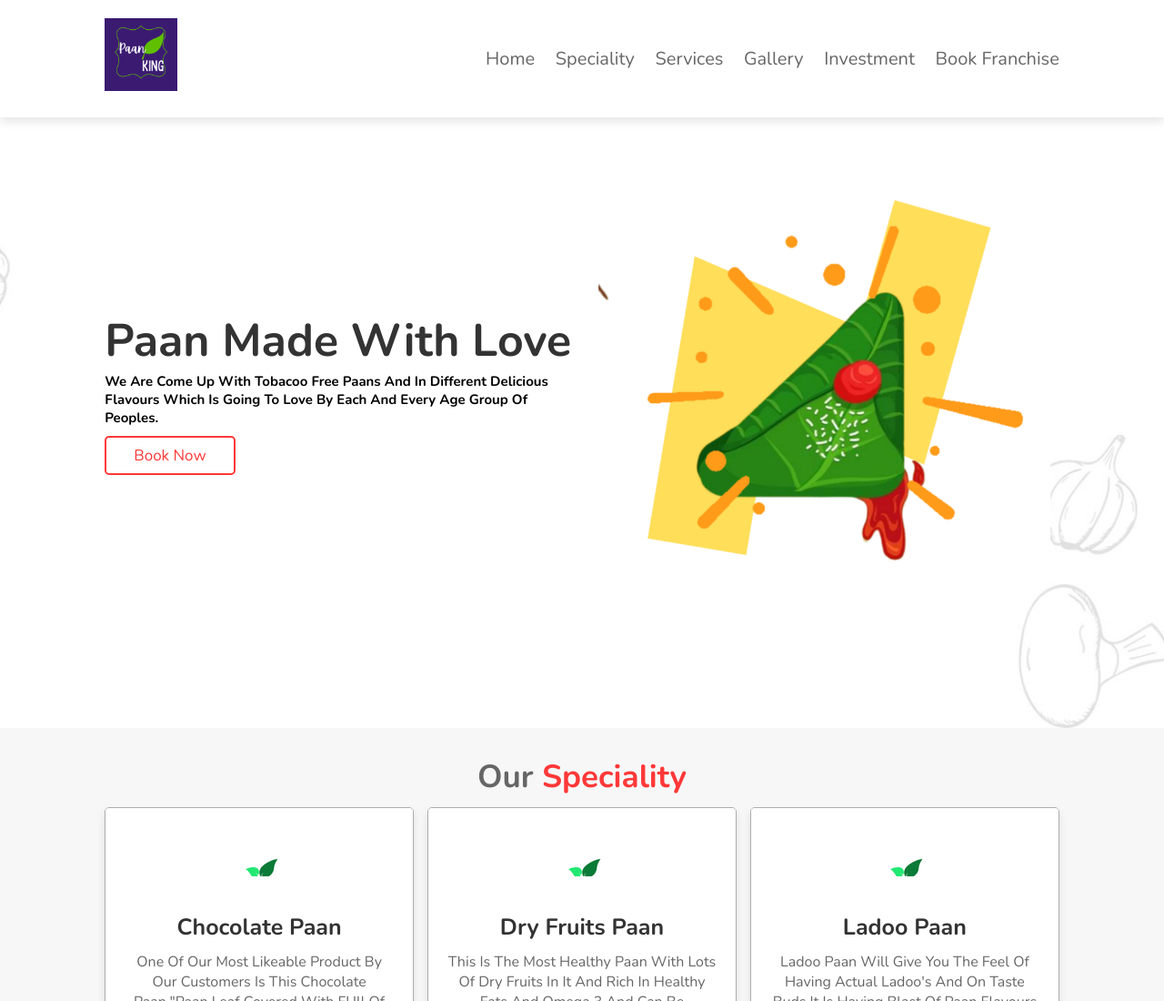
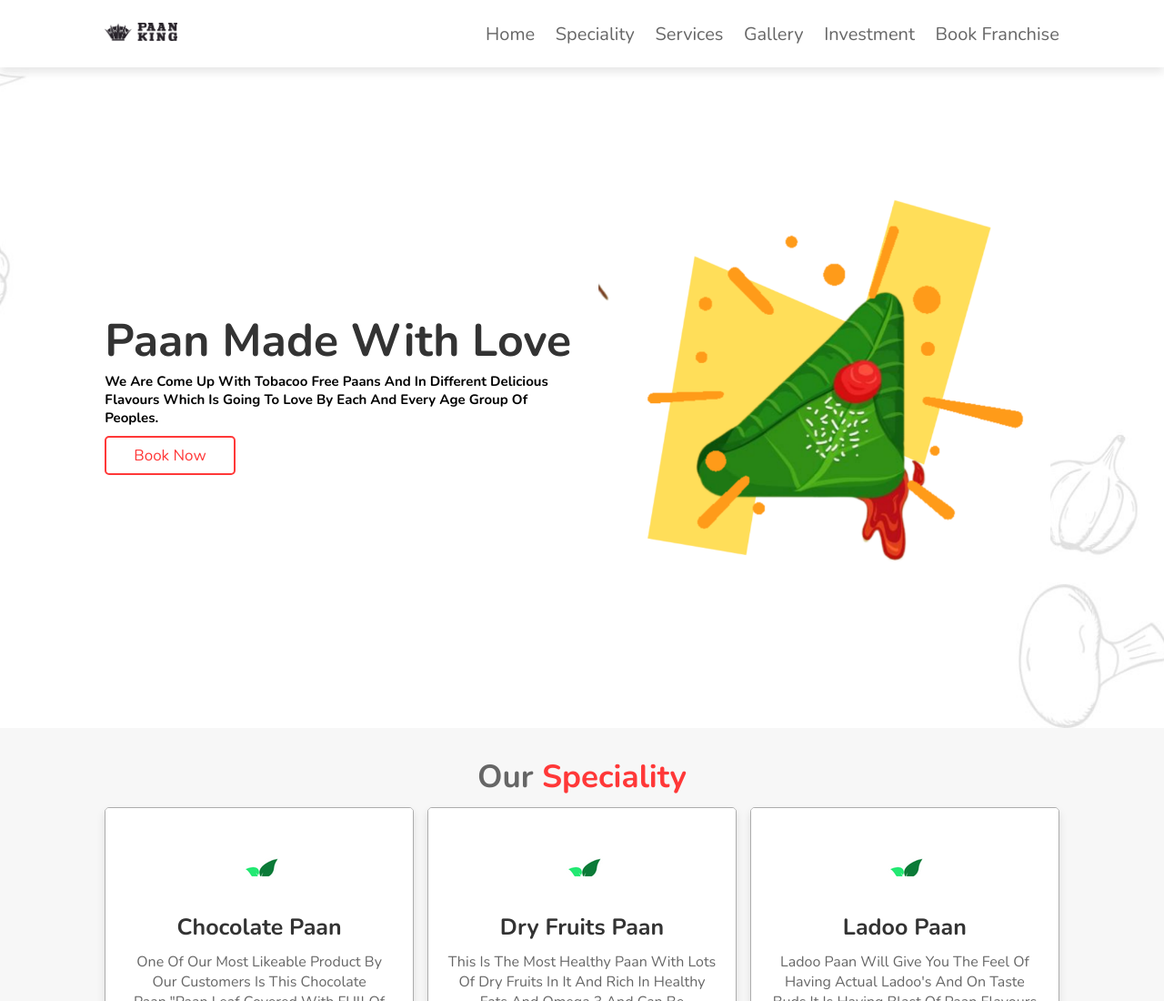
Before and after one commit to Maddydaddy8822/paanking, a plain HTML site: page index.html in a window 1280 px wide. Shown: the top 1100 px of the page at 91% size. Drawn offline with nearby package versions, Linux system fonts and the light colour scheme.

Commit message:
Update index.html

```diff
--- a/index.html
+++ b/index.html
@@ -5,7 +5,7 @@
     <meta name="viewport" content="width=device-width, initial-scale=1.0">
     <title>Paan King </title>
 
-    <link rel="icon" type="image/png" href="images/Indigo Acting Classes Business Logo.png">
+    <link rel="icon" type="image/png" href="images/paanlogo.png">
 
     <!-- font awesome cdn link  -->
     <link rel="stylesheet" href="https://cdnjs.cloudflare.com/ajax/libs/font-awesome/5.15.3/css/all.min.css">
@@ -22,7 +22,7 @@
 
     <a href="#" class="logo">
         <!-- <i class="fas fa-utensils"></i> -->
-        <img src ="images/Indigo Acting Classes Business Logo.png" alt="" class="logoimg">
+        <img src ="images/paanlogo.png" alt="" class="logoimg">
         </a>
 
     <div id="menu-bar" class="fas fa-bars"></div>
```
